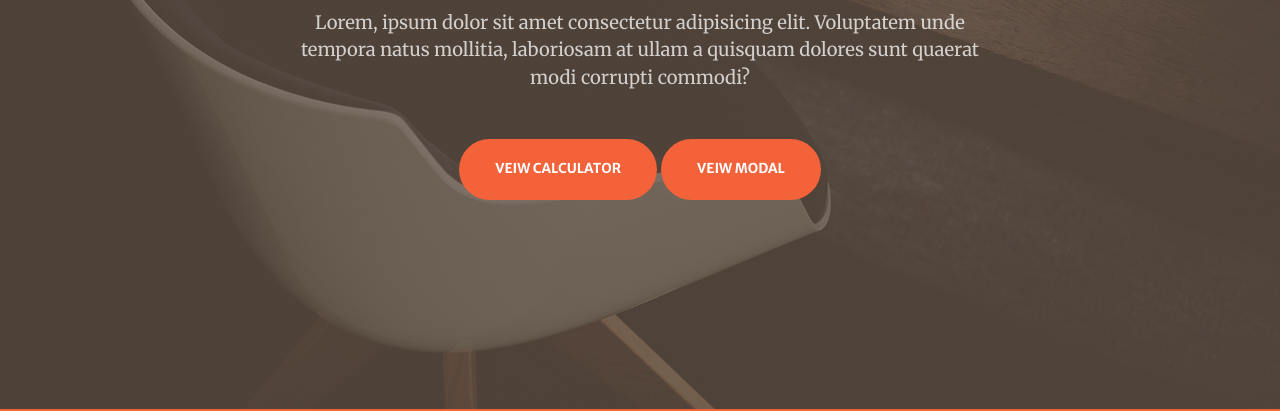
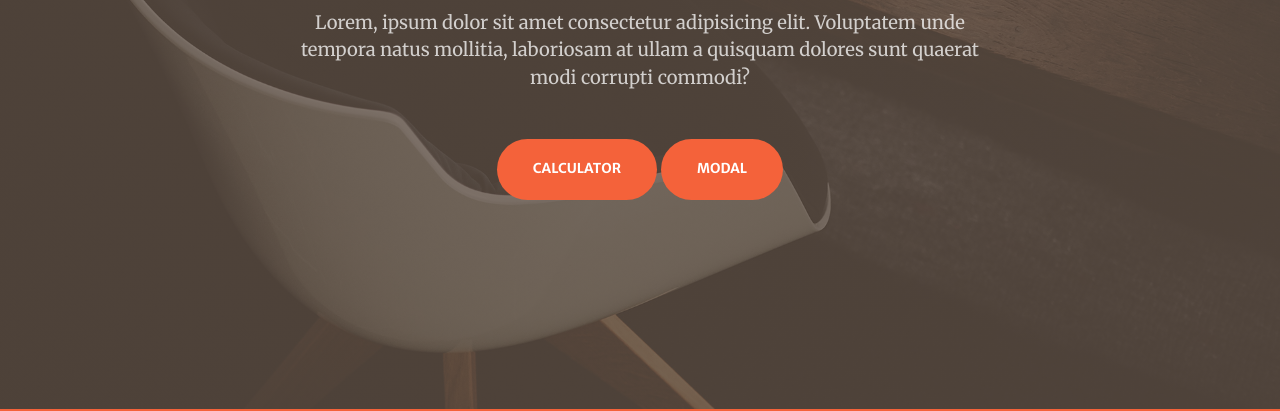
Before and after one commit to mralysin/bosky, a plain HTML site: page index.html in a window 1280 px wide. Shown: the part 391-802 px from the top of the page. Drawn offline with nearby package versions, Linux system fonts and the light colour scheme; some packages are replaced by stand-ins of ours; a script that the page names is missing.

Commit message:
minimal 2

```diff
--- a/index.html
+++ b/index.html
@@ -44,8 +44,8 @@
                     </div>
                     <div class="col-lg-8 align-self-baseline">
                         <p class="text-white-75 mb-5">Lorem, ipsum dolor sit amet consectetur adipisicing elit. Voluptatem unde tempora natus mollitia, laboriosam at ullam a quisquam dolores sunt quaerat modi corrupti commodi?</p>
-                        <a class="btn btn-primary btn-xl" href="calculator/">Veiw Calculator</a>
-                        <a class="btn btn-primary btn-xl" href="../boskytrap.github.io/modal/">Veiw Modal</a>
+                        <a class="btn btn-primary btn-xl" href="calculator/">Calculator</a>
+                        <a class="btn btn-primary btn-xl" href="../boskytrap.github.io/modal/">Modal</a>
                     </div>
                 </div>
             </div>
```
